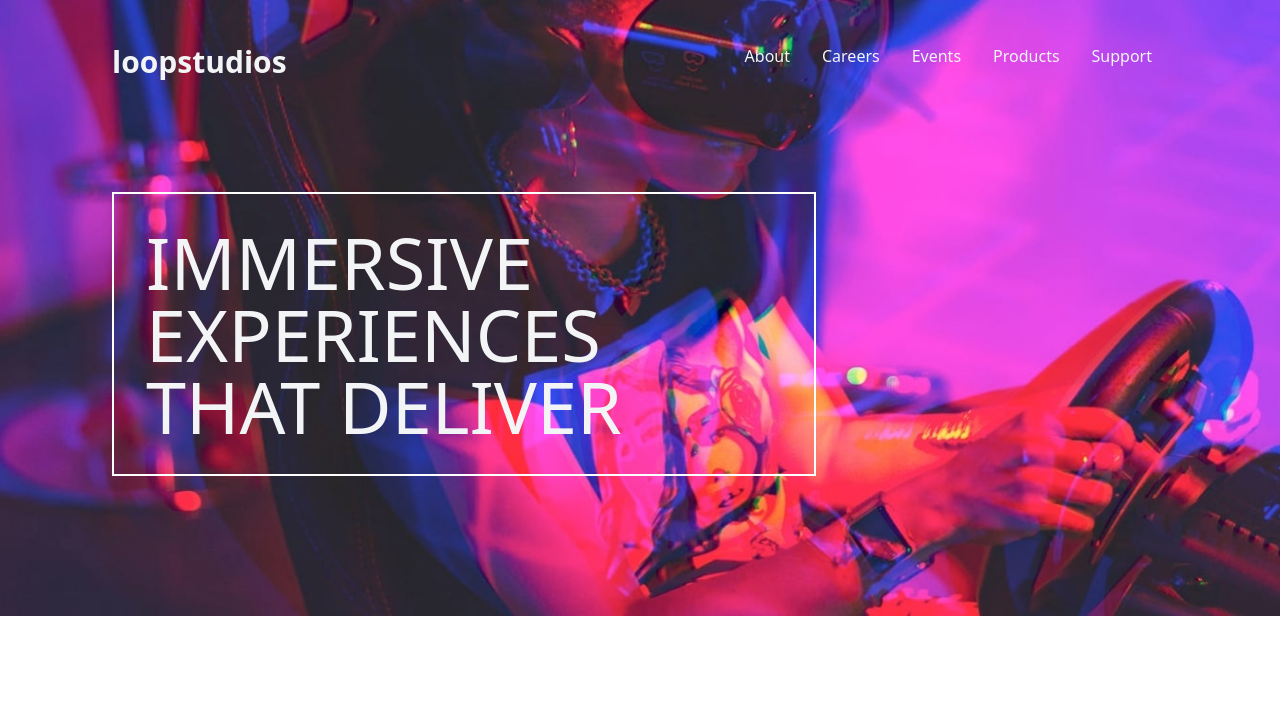
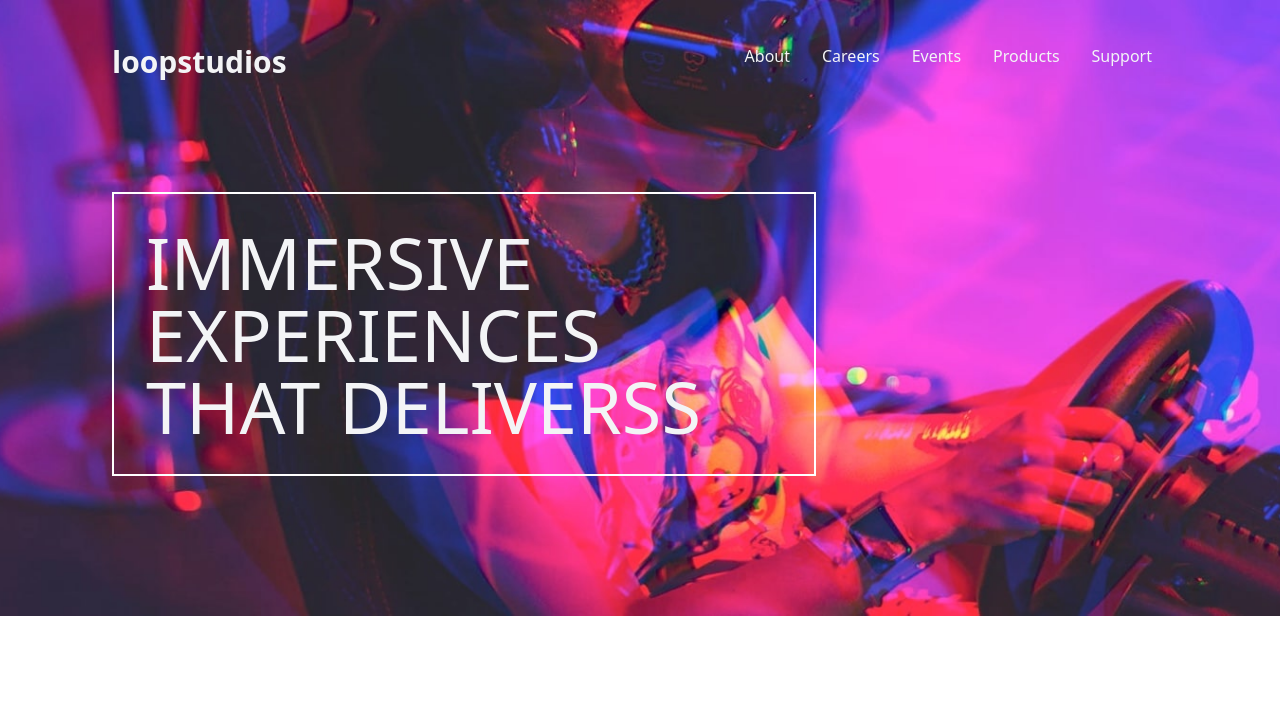
Before and after one commit to Professor1345/loop-studios, a website: page public/index.html in a window 1280 px wide. Shown: the top 725 px of the page. Drawn offline with Linux system fonts and the light colour scheme.

Commit message:
adjust head22

```diff
--- a/public/index.html
+++ b/public/index.html
@@ -48,7 +48,7 @@
         </div>
 
         <div class="min-h-[100vh] md:min-h-0 flex items-center">
-          <div class="firstbox-word">Immersive experiences that deliver</div>
+          <div class="firstbox-word">Immersive experiences that deliverss</div>
         </div>
       </div>
       <div class="second-box">
```
